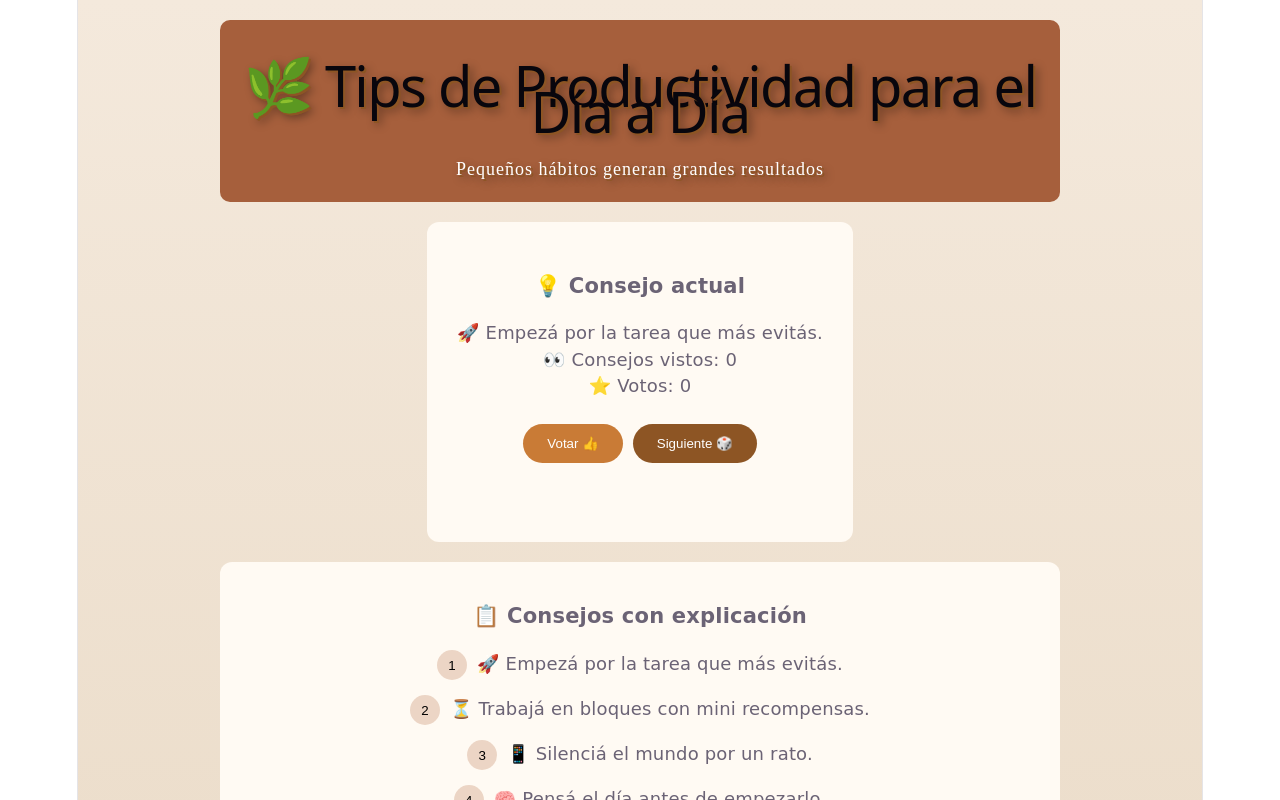
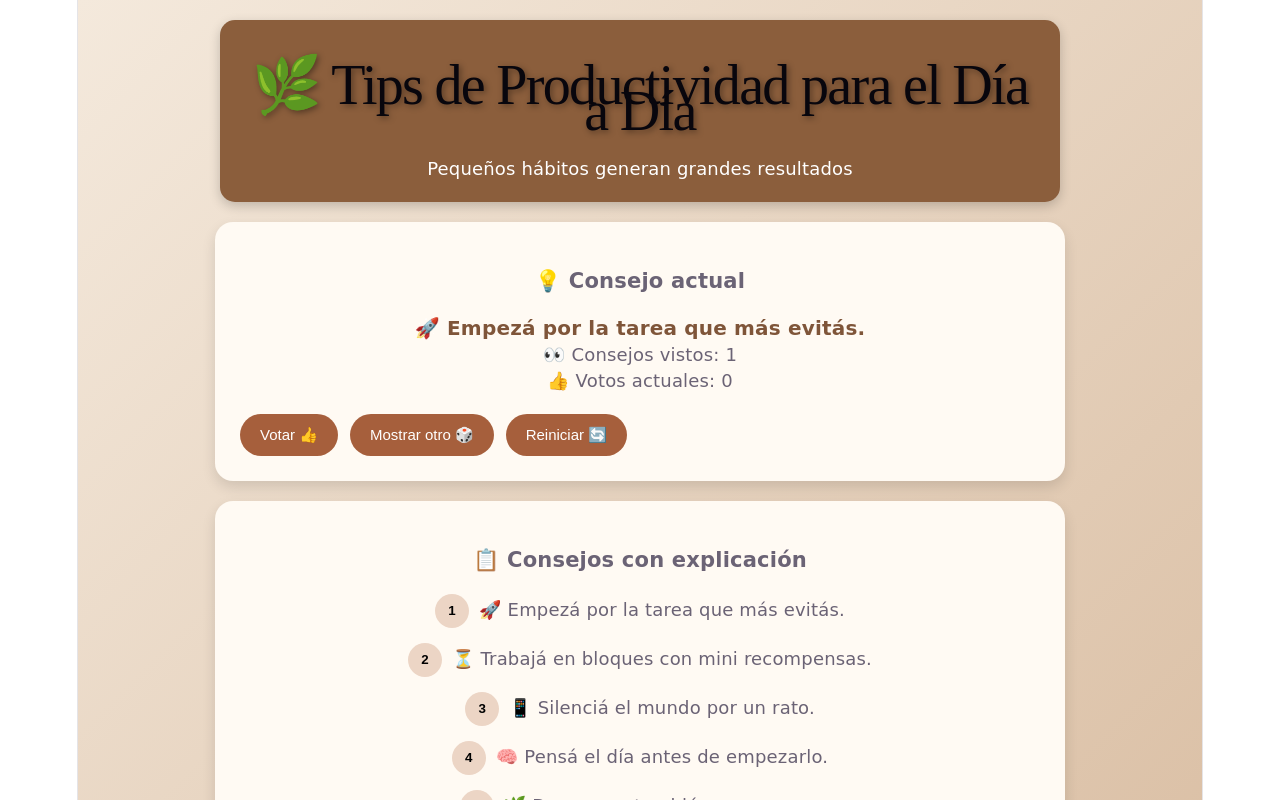
Before and after one commit to fegu12utn/TPN-2-Tip-Productividad, a React (Vite) app: page / in a window 1280 px wide. Shown: the top 800 px of the page. Built offline with nearby package versions, Linux system fonts and the light colour scheme.

Commit message:
Nueva edición

```diff
--- a/src/App.css
+++ b/src/App.css
@@ -1,6 +1,6 @@
 .app {
   font-family: "Comic Sans MS", sans-serif;
-  background: linear-gradient(#f4e9dc, #e8d8c3);
+  background: linear-gradient(135deg, #f4e9dc, #d6b89b);
   min-height: 100vh;
   padding: 20px;
   display: flex;
@@ -9,26 +9,28 @@
 }
 
 .header {
-
-  font-family: cursive;
-  text-shadow: 2px 2px 0px #8d5524,
-               4px 4px 10px rgba(0,0,0,0.4);
-  letter-spacing: 1px;
-  background-color: #a65f3c;
+  background-color: #8b5e3c;
   color: white;
   padding: 20px;
-  border-radius: 10px;
+  border-radius: 15px;
   text-align: center;
   margin-bottom: 20px;
   width: 800px;
+  box-shadow: 0 4px 12px rgba(0,0,0,0.2);
+}
+
+.header h1 {
+  font-family: "Ink Free", cursive;
+  text-shadow: 2px 2px 6px rgba(0,0,0,0.4);
 }
 
 .box {
   background-color: #fffaf3;
-  padding: 20px;
-  border-radius: 12px;
+  padding: 25px;
+  border-radius: 18px;
   margin-bottom: 20px;
   width: 800px;
+  box-shadow: 0 6px 14px rgba(0,0,0,0.12);
 }
 
 .tip-item {
@@ -39,19 +41,49 @@
   background-color: #ecd5c5;
   border: none;
   border-radius: 50%;
-  width: 30px;
-  height: 30px;
+  width: 34px;
+  height: 34px;
   margin-right: 10px;
   cursor: pointer;
+  font-weight: bold;
 }
 
 .circle-btn:hover {
-  background-color: #c97b36;
+  background-color: #b06a3c;
   color: white;
 }
 
 .detalle {
-  margin-left: 40px;
+  margin-left: 45px;
+  color: #6a4a3c;
+  margin-top: 8px;
+}
+
+.button-group {
+  margin-top: 20px;
+  display: flex;
+  gap: 12px;
+}
+
+.button-group button {
+  background-color: #a65f3c;
+  color: white;
+  border: none;
+  padding: 12px 20px;
+  border-radius: 25px;
+  cursor: pointer;
+  font-size: 15px;
+  transition: all 0.3s ease;
+}
+
+.button-group button:hover {
+  background-color: #7f5539;
+  transform: scale(1.06);
+}
+
+.tip-title {
+  font-size: 20px;
+  font-weight: bold;
   color: #7f5539;
 }
 
@@ -60,3 +92,18 @@
   color: #7f5539;
   font-weight: bold;
 }
+
+.fade-card {
+  animation: fadeIn 0.6s ease;
+}
+
+@keyframes fadeIn {
+  from {
+    opacity: 0.3;
+    transform: translateY(8px);
+  }
+  to {
+    opacity: 1;
+    transform: translateY(0);
+  }
+}
--- a/src/App.jsx
+++ b/src/App.jsx
@@ -1,6 +1,5 @@
 import { useState } from 'react'
 import './App.css'
-import TipCard from './components/TipCard'
 
 function App() {
   const tips = [
@@ -40,10 +39,8 @@ function App() {
 
   const [selected, setSelected] = useState(0)
   const [votes, setVotes] = useState(new Array(tips.length).fill(0))
-  const [views, setViews] = useState(0)
+  const [views, setViews] = useState(1)
   const [openTip, setOpenTip] = useState(null)
-  const [hoverVote, setHoverVote] = useState(false)
-  const [hoverNext, setHoverNext] = useState(false)
 
   const handleRandom = () => {
     let randomIndex
@@ -52,7 +49,7 @@ function App() {
     } while (randomIndex === selected)
 
     setSelected(randomIndex)
-    setViews(v => v + 1)
+    setViews(views + 1)
   }
 
   const handleVote = () => {
@@ -61,10 +58,15 @@ function App() {
     setVotes(copy)
   }
 
+  const resetVotes = () => {
+    setVotes(new Array(tips.length).fill(0))
+  }
+
   const maxVotes = Math.max(...votes)
 
-  const winnerIndex = votes.reduce((bestIdx, val, idx, arr) =>
-    val > arr[bestIdx] ? idx : bestIdx, 0
+  const winnerIndex = votes.reduce(
+    (bestIdx, val, idx, arr) => val > arr[bestIdx] ? idx : bestIdx,
+    0
   )
 
   return (
@@ -75,17 +77,19 @@ function App() {
         <p>Pequeños hábitos generan grandes resultados</p>
       </header>
 
-      <TipCard
-        tip={tips[selected]}
-        views={views}
-        votes={votes[selected]}
-        onVote={handleVote}
-        onNext={handleRandom}
-        hoverVote={hoverVote}
-        setHoverVote={setHoverVote}
-        hoverNext={hoverNext}
-        setHoverNext={setHoverNext}
-      />
+      <div className="box fade-card">
+        <h3>💡 Consejo actual</h3>
+
+        <p className="tip-title">{tips[selected].titulo}</p>
+        <p>👀 Consejos vistos: {views}</p>
+        <p>👍 Votos actuales: {votes[selected]}</p>
+
+        <div className="button-group">
+          <button onClick={handleVote}>Votar 👍</button>
+          <button onClick={handleRandom}>Mostrar otro 🎲</button>
+          <button onClick={resetVotes}>Reiniciar 🔄</button>
+        </div>
+      </div>
 
       <div className="box">
         <h3>📋 Consejos con explicación</h3>
@@ -114,7 +118,7 @@ function App() {
         {maxVotes === 0 ? (
           <p>Todavía no hay votos</p>
         ) : (
-          <p>{tips[winnerIndex].titulo} — 🔥 {maxVotes} votos</p>
+          <p>{tips[winnerIndex].titulo} — ⭐ {maxVotes} votos</p>
         )}
       </div>
 
```
Lines whose indentation alone changed are shown as unchanged.
